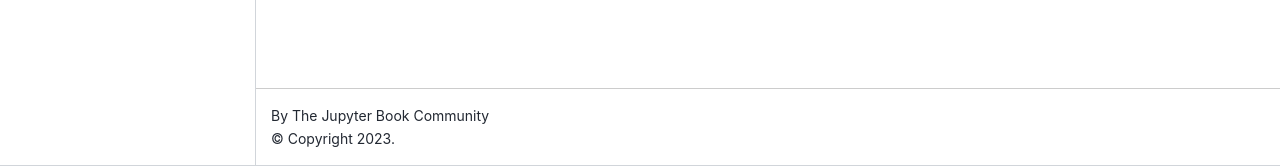
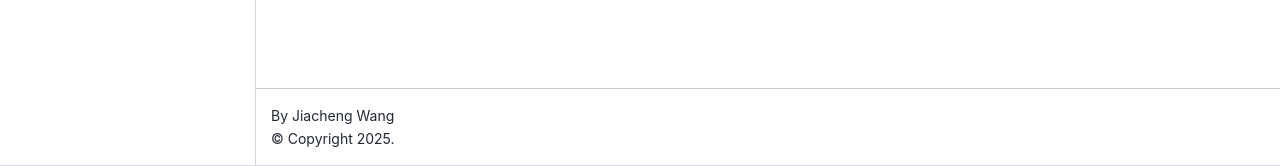
Before and after one commit to jcwang587/math-modeling, a Jupyter Book: the page built from intro.md, in a window 1280 px wide. Shown: the part 734-900 px from the top of the page. Built offline with Jupyter Book 1.0.4 settings and Sphinx 7.4.7 and the Sphinx Book theme 1.1.4, drawn with Linux system fonts in a browser that asks for light colours.

Commit message:
Update _config.yml

```diff
--- a/_config.yml
+++ b/_config.yml
@@ -1,8 +1,9 @@
 # Book settings
 # Learn more at https://jupyterbook.org/customize/config.html
 
-title: My sample book
-author: The Jupyter Book Community
+title: ChE 231 Math Modeling SP25
+author: Jiacheng Wang
+copyright: "2025"
 logo: logo.png
 
 # Force re-execution of notebooks on each build.
@@ -21,7 +22,7 @@
 
 # Information about where the book exists on the web
 repository:
-  url: https://github.com/executablebooks/jupyter-book  # Online location of your book
+  url: https://github.com/jcwang587/math-modeling-jupyter
   path_to_book: docs  # Optional path to your book, relative to the repository root
   branch: master  # Which branch of the repository should be used when creating links (optional)
 
```
